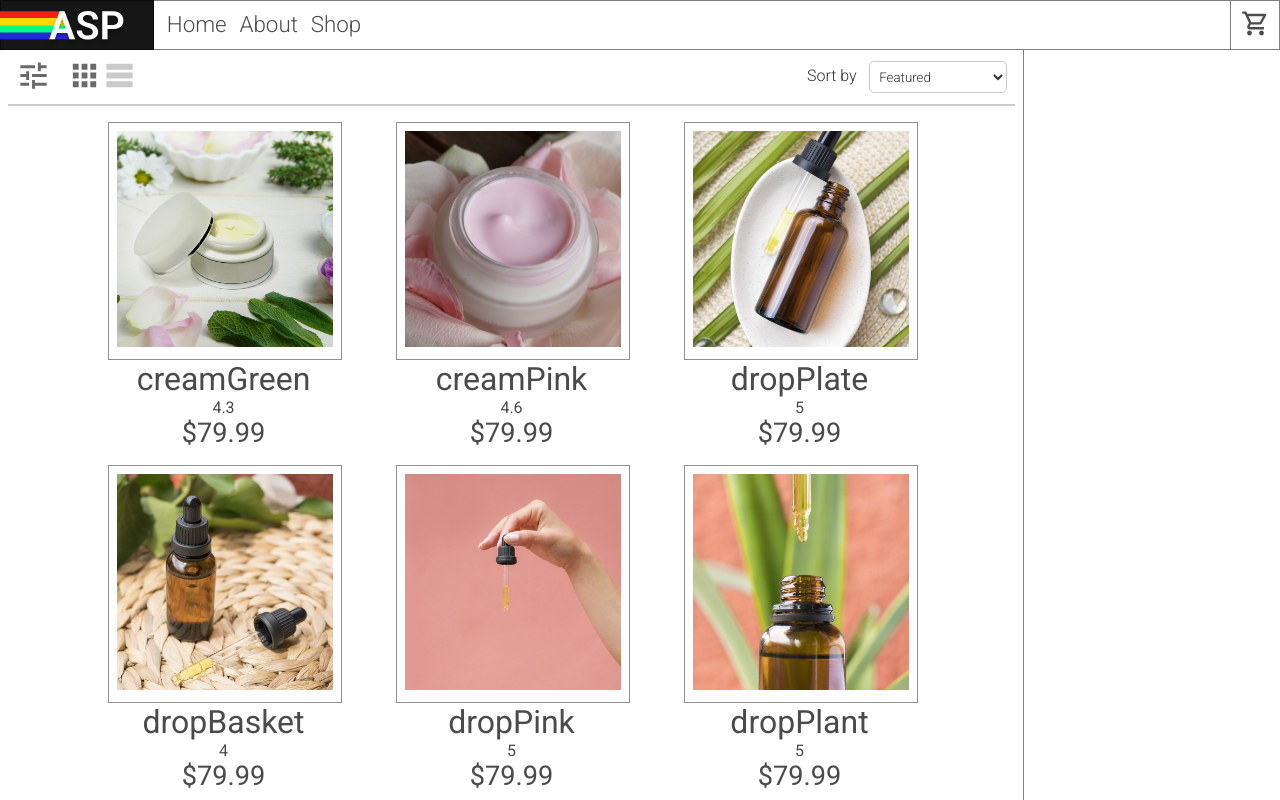
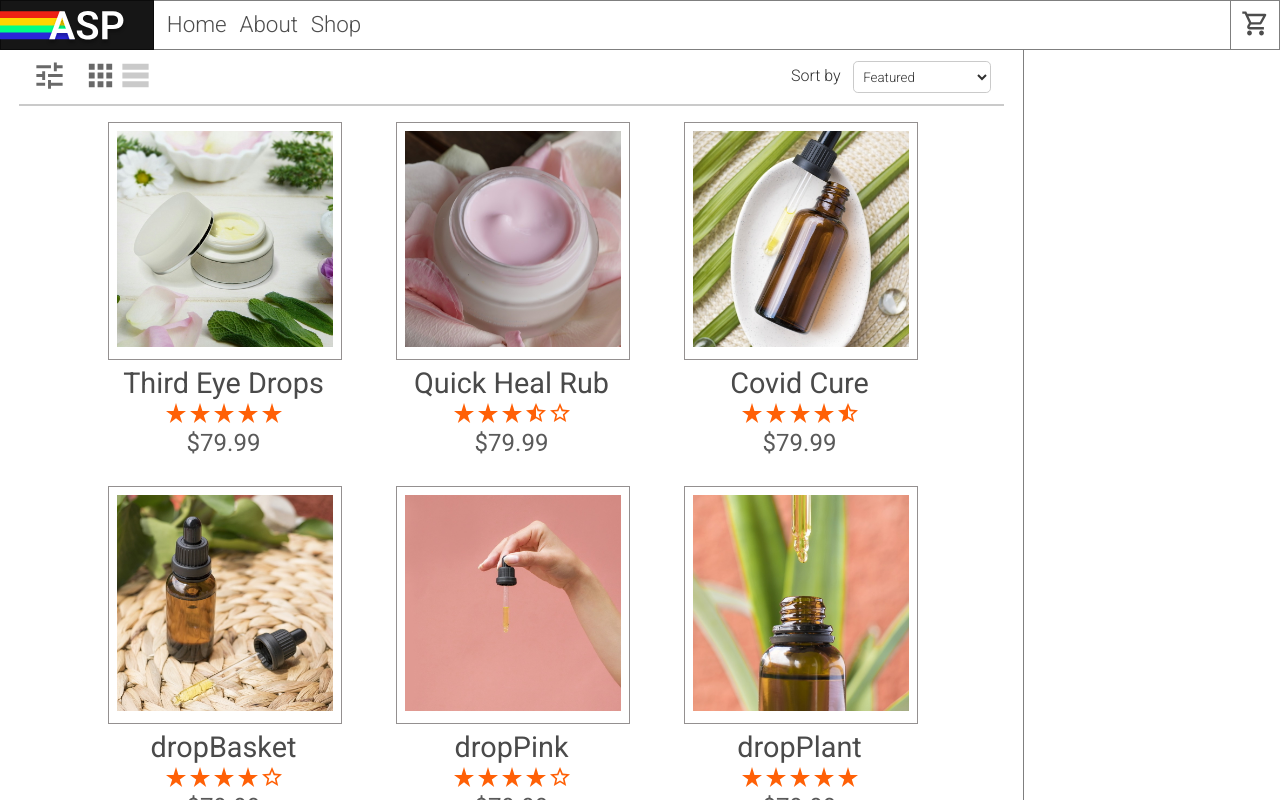
Before and after one commit to ParkerGates/REACT-Snake-Oil, a React (Create React App) app: page /shop in a window 1280 px wide. Built offline with nearby package versions, Linux system fonts and the light colour scheme.

Commit message:
finished tile and row display, started components for shop filter and checkbox

```diff
--- /dev/null
+++ b/src/components/ShopFilter/ShopFilter.tsx
@@ -0,0 +1,46 @@
+import react from 'react';
+
+export default function ShopFilter() {
+     return (
+        <div>
+            <div>
+                <div>Remedy</div>
+                <div>
+                    <input type="checkbox" />
+                    <label>Test</label>
+                </div>
+                <div>
+                    <input type="checkbox" />
+                    <label>Test</label>
+                </div>
+                <div>
+                    <input type="checkbox" />
+                    <label>Test</label>
+                </div>
+            </div>
+            <div>
+                <div>Form</div>
+                <div>
+                    <input type="checkbox" />
+                    <label>Oils</label>
+                </div>
+                <div>
+                    <input type="checkbox" />
+                    <label>Drops</label>
+                </div>
+                <div>
+                    <input type="checkbox" />
+                    <label>Creams</label>
+                </div>
+                <div>
+                    <input type="checkbox" />
+                    <label>Rubs</label>
+                </div>
+            </div>
+            <div>
+                <div>Price</div>
+                <input type="number" /><span>to</span><input type="number" />
+            </div>
+        </div>
+     );
+}
--- /dev/null
+++ b/src/components/Stars/Stars.tsx
@@ -0,0 +1,19 @@
+import StarRateIcon from '@mui/icons-material/StarRate';
+import StarHalfIcon from '@mui/icons-material/StarHalf';
+import StarOutlineIcon from '@mui/icons-material/StarOutline';
+
+interface Props {
+    rating: number;
+}
+
+export default function Stars({rating}: Props) {
+    return (
+        <span>
+            { [...Array(5)].map((i, count) => {
+                if (rating > count && rating < (count + 1)) { return <StarHalfIcon sx={{color:'#FF6006'}} /> }
+                else if (rating > count) { return  <StarRateIcon sx={{color:'#FF6006'}} /> }
+                return <StarOutlineIcon sx={{color:'#FF6006'}} />
+            })}
+        </span>
+    );
+}
--- a/src/data/data.ts
+++ b/src/data/data.ts
@@ -2,10 +2,10 @@ import itemImg from "../images/itemImageIndex"
 
 const itemData = [
     {
-        name: "creamGreen",
+        name: "Third Eye Drops",
         alias: "creamGreen",
         price: 79.99,
-        stars: 4.3,
+        stars: 5,
         image: itemImg["creamGreen"],
         description: "Lorem ipsum dolor sit amet, consectetur adipiscing elit, sed do eiusmod tempor incididunt ut labore et dolore magna aliqua. Ut enim ad minim veniam, quis nostrud exercitation ullamco laboris nisi ut aliquip.",
         details: ["aaa","bbb","ccc"],
@@ -13,10 +13,10 @@ const itemData = [
         form: "creams",
     },
     {
-        name: "creamPink",
+        name: "Quick Heal Rub",
         alias: "creamPink",
         price: 79.99,
-        stars: 4.6,
+        stars: 3.5,
         image: itemImg["creamPink"],
         description: "Lorem ipsum dolor sit amet, consectetur adipiscing elit, sed do eiusmod tempor incididunt ut labore et dolore magna aliqua. Ut enim ad minim veniam, quis nostrud exercitation ullamco laboris nisi ut aliquip.",
         details: ["aaa","bbb","ccc"],
@@ -24,10 +24,10 @@ const itemData = [
         form: "creams",
     },
     {
-        name: "dropPlate",
+        name: "Covid Cure",
         alias: "dropPlate",
         price: 79.99,
-        stars: 5,
+        stars: 4.8,
         image: itemImg["dropPlate"],
         description: "Lorem ipsum dolor sit amet, consectetur adipiscing elit, sed do eiusmod tempor incididunt ut labore et dolore magna aliqua. Ut enim ad minim veniam, quis nostrud exercitation ullamco laboris nisi ut aliquip.",
         details: ["aaa","bbb","ccc"],
@@ -49,7 +49,7 @@ const itemData = [
         name: "dropPink",
         alias: "dropPink",
         price: 79.99,
-        stars: 5,
+        stars: 4,
         image: itemImg["dropPink"],
         description: "Lorem ipsum dolor sit amet, consectetur adipiscing elit, sed do eiusmod tempor incididunt ut labore et dolore magna aliqua. Ut enim ad minim veniam, quis nostrud exercitation ullamco laboris nisi ut aliquip.",
         details: ["aaa","bbb","ccc"],
--- a/src/views/Shop.tsx
+++ b/src/views/Shop.tsx
@@ -4,6 +4,8 @@ import AppsIcon from '@mui/icons-material/Apps';
 import TableRowsIcon from '@mui/icons-material/TableRows';
 import TuneIcon from '@mui/icons-material/Tune';
 import AddShoppingCartIcon from '@mui/icons-material/AddShoppingCart';
+import Stars from '../components/Stars/Stars';
+import ShopFilter from '../components/ShopFilter/ShopFilter';
 import './css/Shop.css';
 
 export default function Shop() {
@@ -32,7 +34,7 @@ export default function Shop() {
     return(
         <div className="shp_cont">
             <div id="shp_filter" className="shp_filter">
-
+                <ShopFilter />
 
             </div>
 
@@ -72,7 +74,7 @@ export default function Shop() {
                                         </div>
                                     </div>
                                     <div className='shp_tile_name'>{item.name}</div>
-                                    <div className='shp_tile_stars'>{item.stars}</div>
+                                    <div className='shp_tile_stars'><Stars rating={item.stars} /></div>
                                     <div className='shp_tile_price'>${item.price}</div>
                                 </div>
                             );
@@ -84,14 +86,14 @@ export default function Shop() {
                                     <div className="shp_row_details_cont">
                                         <div className="shp_row_header">
                                             <div>{item.name}</div>
-                                            <div>{item.stars}</div>
+                                            <Stars rating={item.stars} />
                                         </div>
                                         <div className="shp_row_description">{item.description}</div>
                                         <div className="shp_row_footer">
-                                            <div>{item.price}</div>
+                                            <div className='shp_row_footer_price'>${item.price}</div>
                                             <div className="shp_row_footer_btn">
                                                 <button>Details</button>
-                                                <button>Add to cart <AddShoppingCartIcon /></button>
+                                                <button style={{position:'relative'}}><span>Add to cart </span><AddShoppingCartIcon fontSize='small' sx={{fontSize:"17px",position:'absolute',right:'8px'}}/></button>
                                             </div>
                                         </div>
                                     </div>
--- a/src/views/css/Shop.css
+++ b/src/views/css/Shop.css
@@ -13,7 +13,7 @@
     justify-content: space-between;
     align-items: center;
     flex-wrap: nowrap;
-    margin: .5rem 1rem 0rem;
+    margin: .5rem 2rem 0rem;
     color: #303030;
 }
 .shp_display_org_layout_filter { display: flex; }
@@ -41,7 +41,7 @@
     height: 2px;
     width: auto;
     background-color: #CACACA;
-    margin: .5rem .5rem 0rem;
+    margin: .5rem 1.2rem 0rem;
 }
 
 /*Display Tile===================================================*/
@@ -60,6 +60,7 @@
 .shp_tile {
     width: 14.5rem;
     text-align: center;
+    margin-bottom: .8rem;
 }
 .shp_tile_img_cont {
     width: 13.5rem;
@@ -112,14 +113,14 @@
     background-color: hsla(0, 0%, 0%, 0.6);
 }
 .shp_tile_name {
-    font-size: 2rem;
+    font-size: 1.8rem;
     font-weight: 400;
-    margin: 0px;
+    margin: .4rem 0px .5px;
     padding: 0px;
 }
-.shp_tile_stars {}
 .shp_tile_price {
-    font-size: 1.7rem;
+    color: #5a5a5a;
+    font-size: 1.5rem;
     font-weight: 400;
 }
 
@@ -138,11 +139,14 @@
     display: flex;
     gap: 1rem;
     width: 90%;
-    border: 2px solid #949090;
+    color: #5a5a5a;
+    border: 1px solid #949090;
     padding: .5rem;
+    margin-bottom: 1rem;
 }
 .shp_row_img {
     width: 14.5rem;
+    border: 1px solid rgba(0, 0, 0, 0.2);
 }
 .shp_row_details_cont {
     position: relative;
@@ -151,18 +155,37 @@
     display: flex;
     justify-content: space-between;
 }
+.shp_row_header div {
+    font-weight: 400;
+    font-size: 2.2rem;
+}
 .shp_row_description {
+    font-size: 1.4rem;
     margin-top: 1rem;
 }
 .shp_row_footer {
     display: flex;
     justify-content: space-between;
+    align-items: end;
     width: 100%;
     position: absolute;
     bottom: 0px;
 }
-.shp_row_footer_btn {}
-
+.shp_row_footer_price {
+ font-size: 2rem;
+}
+.shp_row_footer_btn button {
+    font-family: 'Roboto';
+    font-weight: 400;
+    color: white;
+    background-color: #393939;
+    border: none;
+    border-radius: .2rem;
+    margin-left: 1rem;
+    height: 1.5rem;
+    padding: 0rem 1rem 0rem;
+}
+.shp_row_footer_btn:last-child span { padding-right: 1.3rem; }
 
 
 /*Filter=========================================================*/
```
Also changed, not shown: src/components/Checkbox/Checkbox.css (added, +9 -0 lines), src/components/Checkbox/Checkbox.tsx (added, +14 -0 lines), src/components/ShopFilter/ShopFilter.css (added), src/components/Stars/Stars.css (added).
